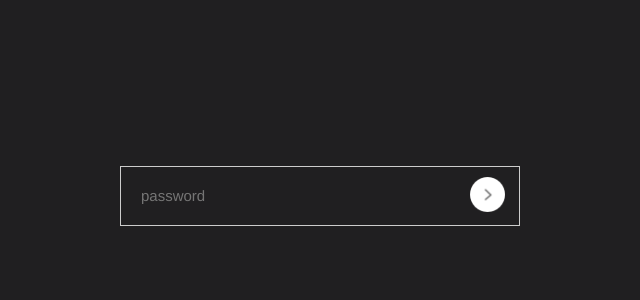
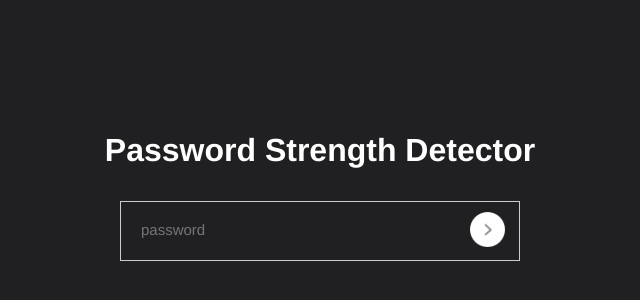
Before and after one commit to SaadAslam58/Pass-Strength, a plain HTML site: page index.html in a window 1280 px wide. Shown: the part 204-504 px from the top of the page, without its empty margins (320-960 px from the left). Drawn offline with Linux system fonts and the light colour scheme.

Commit message:
fourth commit

```diff
--- a/index.html
+++ b/index.html
@@ -8,6 +8,7 @@
 </head>
 <body>
     <div class="container">
+       <h1>Password Strength Detector</h1>
         <div class="input-box">
             <input type="password" id="password" placeholder="password">
             <button type="submit" id="button"><img src="arrow.png" alt="error"></button>
--- a/style.css
+++ b/style.css
@@ -10,8 +10,14 @@
     width: 100%;
     background-color: #201f21;
     display: flex;
+    flex-direction: column;
     justify-content:center;
     align-items: center;
+}
+
+.container h1 {
+    margin-bottom: 2rem;
+    color: #fff;
 }
 
 .input-box {
```
